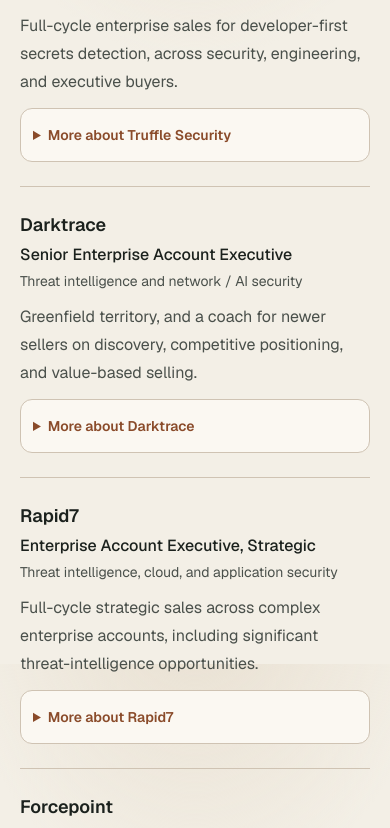
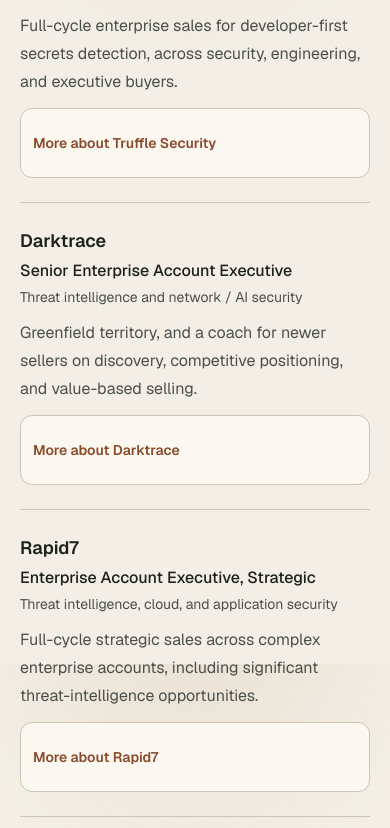
Before and after one commit to heyfunwhoa/byjoyaing-portfolio, a Next.js app: page /experience in a window 390 px wide. Shown: the part 1024-1852 px from the top of the page. Built offline with nearby package versions, Linux system fonts and the light colour scheme.

Commit message:
fix(mobile): give Experience role disclosures full touch targets

```diff
--- a/components/experience-timeline.tsx
+++ b/components/experience-timeline.tsx
@@ -28,7 +28,7 @@ export function ExperienceTimeline({
                 {role.points[0]}
               </p>
               <details className="mt-3 rounded-xl border border-border bg-card p-3">
-                <summary className="cursor-pointer rounded-sm py-1 text-sm font-semibold text-accent focus-visible:outline-2 focus-visible:outline-offset-4 focus-visible:outline-accent">
+                <summary className="flex min-h-11 cursor-pointer items-center rounded-sm py-2 text-sm font-semibold text-accent focus-visible:outline-2 focus-visible:outline-offset-4 focus-visible:outline-accent">
                   More about {role.company}
                 </summary>
                 {role.points.length > 1 ? (
```
